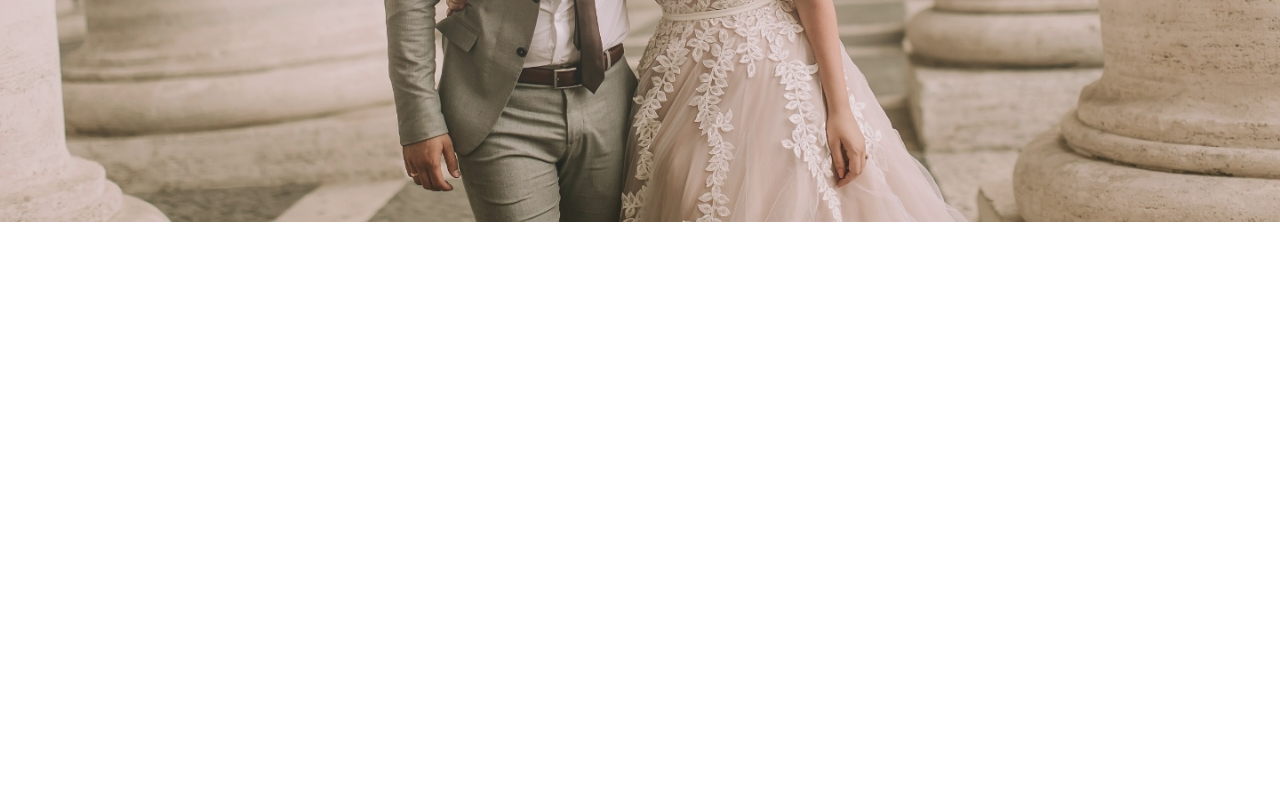
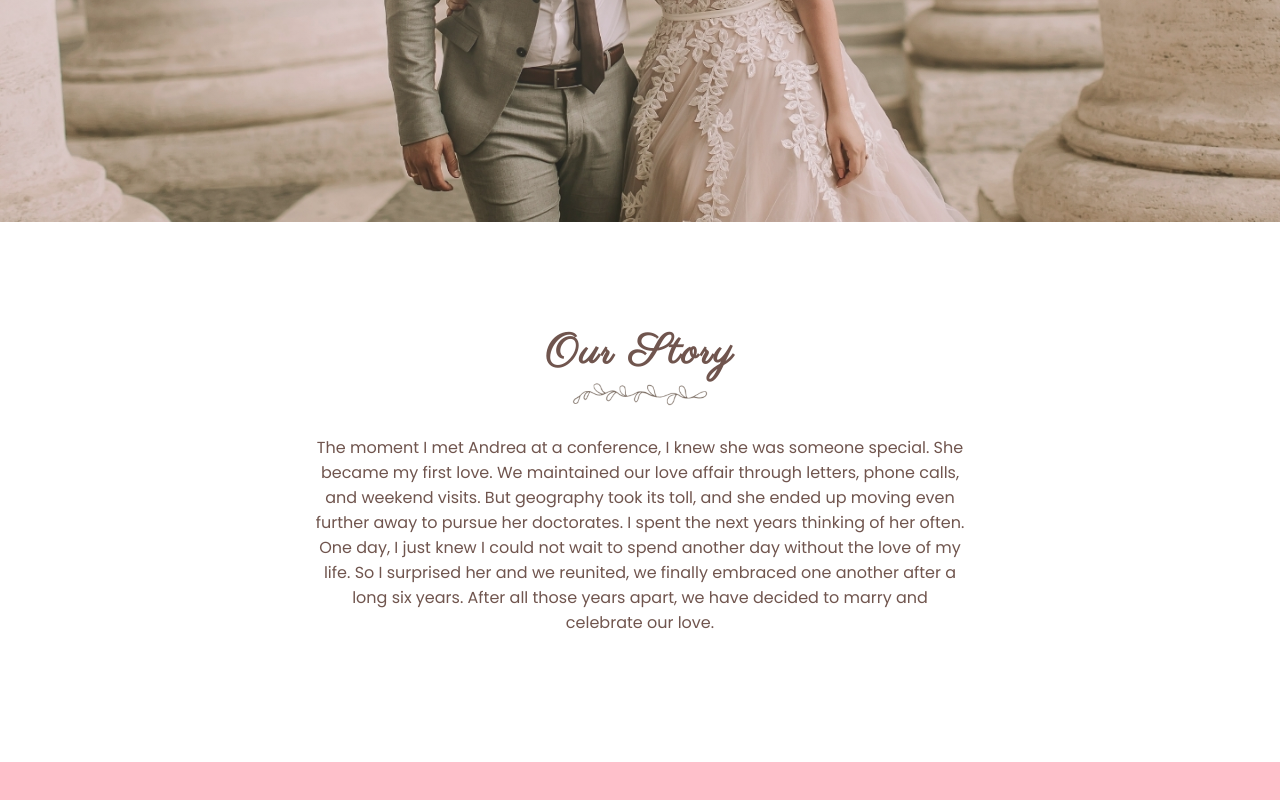
Before and after one commit to frontendjess/wedding-01-diorsolutions, a plain HTML site: page index.html in a window 1280 px wide. Shown: the part 578-1378 px from the top of the page. Drawn offline with Linux system fonts and the light colour scheme.

Commit message:
working on home

```diff
--- a/css/partials/home.css
+++ b/css/partials/home.css
@@ -56,4 +56,27 @@
 
 .blank {
 	height: 100vh;
+	background-color: pink;
 }
+
+/* our story section */
+
+.our-story-container {
+	width: 65rem;
+	margin: 0 auto;
+	text-align: center;
+}
+
+.section-headline {
+	font-family: 'Parisienne', cursive;
+	font-size: 4.2rem;
+	letter-spacing: 0.22rem;
+}
+
+.pattern-divider {
+	max-width: 15rem;
+}
+
+.section-text {
+	padding: 2.4rem 0;
+}
--- a/css/partials/layout.css
+++ b/css/partials/layout.css
@@ -42,6 +42,13 @@ header {
 	left: 0;
 	transition: var(--light-bg-color) 0.5s ease;
 	z-index: 1000;
+}
+
+.container {
+	width: 100%;
+	max-width: 122.5rem;
+	margin: 0 auto;
+	padding: 2.4rem;
 }
 
 .nav {
--- a/index.html
+++ b/index.html
@@ -53,6 +53,26 @@
 			</div>
 		</div>
 
+		<section class="our-story" id="our-story">
+			<div class="container">
+				<div class="our-story-container">
+					<h2 class="section-headline">Our Story</h2>
+					<img src="img/pattern-divider.png" class="pattern-divider" />
+					<p class="section-text">
+						The moment I met Andrea at a conference, I knew she was someone
+						special. She became my first love. We maintained our love affair
+						through letters, phone calls, and weekend visits. But geography took
+						its toll, and she ended up moving even further away to pursue her
+						doctorates. I spent the next years thinking of her often. One day, I
+						just knew I could not wait to spend another day without the love of
+						my life. So I surprised her and we reunited, we finally embraced one
+						another after a long six years. After all those years apart, we have
+						decided to marry and celebrate our love.
+					</p>
+				</div>
+			</div>
+		</section>
+
 		<section class="blank"></section>
 
 		<script src="js/main.js"></script>
```
Also changed, not shown: img/pattern-divider.png (added).
